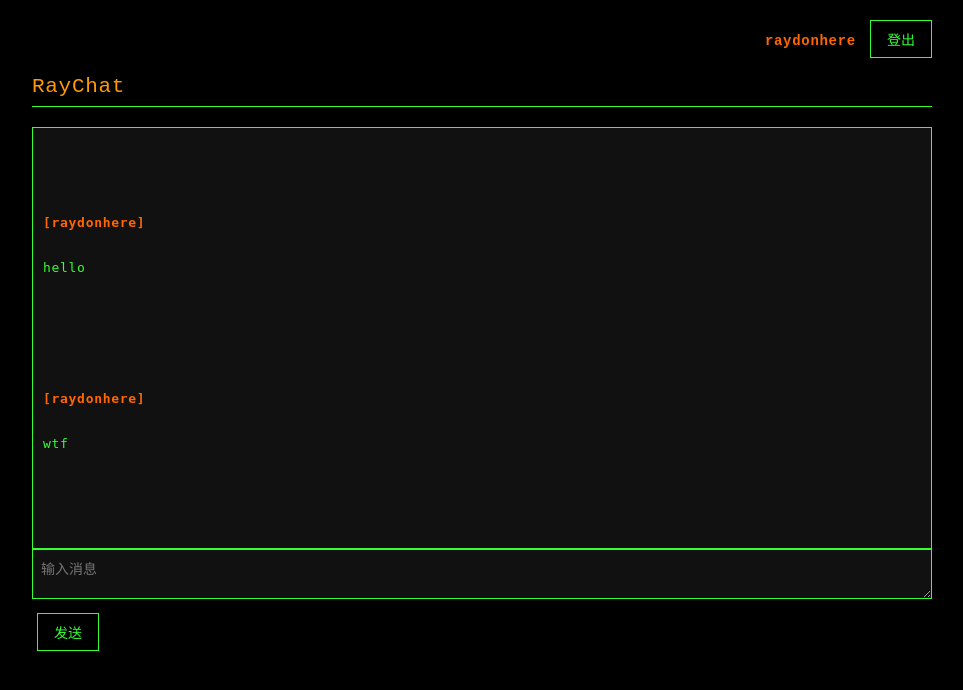
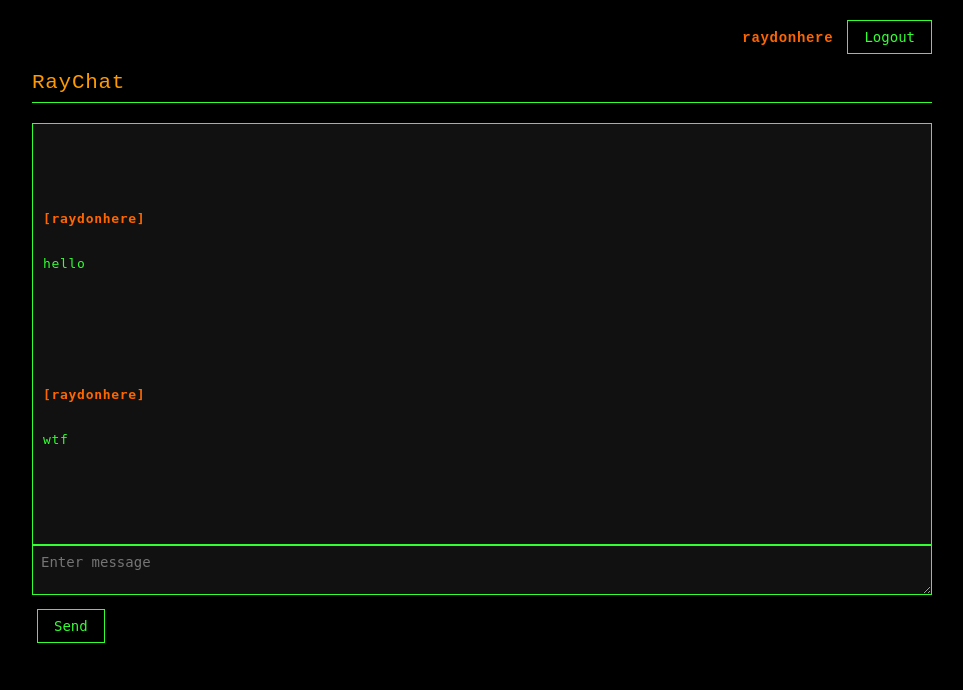
Before and after one commit to kev0037/chatroomdark, a Flask app: page / in a window 1280 px wide. Shown: the top 690 px of the page, without its empty margins (158-1121 px from the left). Run offline with Flask 3, Linux system fonts and the light colour scheme; a user stored in the database is signed in; some libraries are stand-ins or nearby versions.

Commit message:
Update index.html

```diff
--- a/templates/index.html
+++ b/templates/index.html
@@ -1,5 +1,5 @@
 <!DOCTYPE html>
-<html lang="zh-CN">
+<html lang="en">
 <head>
     <meta charset="UTF-8" />
     <meta name="viewport" content="width=device-width, initial-scale=1" />
@@ -11,10 +11,10 @@
         <div class="header-buttons">
             {% if logged_in %}
                 <span><strong>{{ username }}</strong></span>
-                <button onclick="window.location.href='/logout'">登出</button>
+                <button onclick="window.location.href='/logout'">Logout</button>
             {% else %}
-                <button onclick="window.location.href='/register'">注册</button>
-                <button onclick="window.location.href='/login'">登录</button>
+                <button onclick="window.location.href='/register'">Register</button>
+                <button onclick="window.location.href='/login'">Login</button>
             {% endif %}
         </div>
         <h2>RayChat</h2>
@@ -30,8 +30,8 @@
 
         {% if logged_in %}
             <form id="chatForm">
-                <textarea id="message" placeholder="输入消息" required></textarea>
-                <button type="submit">发送</button>
+                <textarea id="message" placeholder="Enter message" required></textarea>
+                <button type="submit">Send</button>
             </form>
         {% endif %}
     </div>
```
